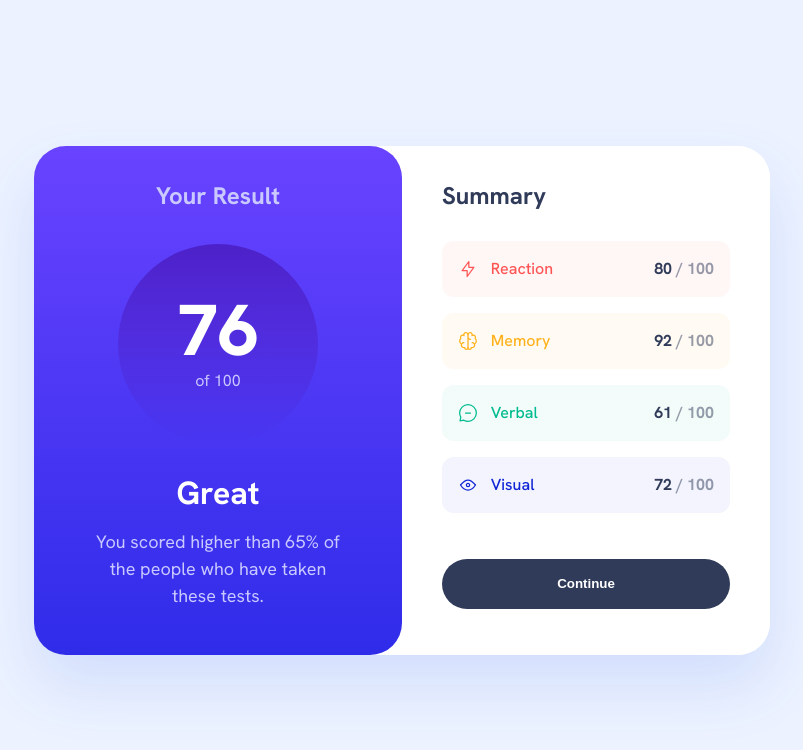
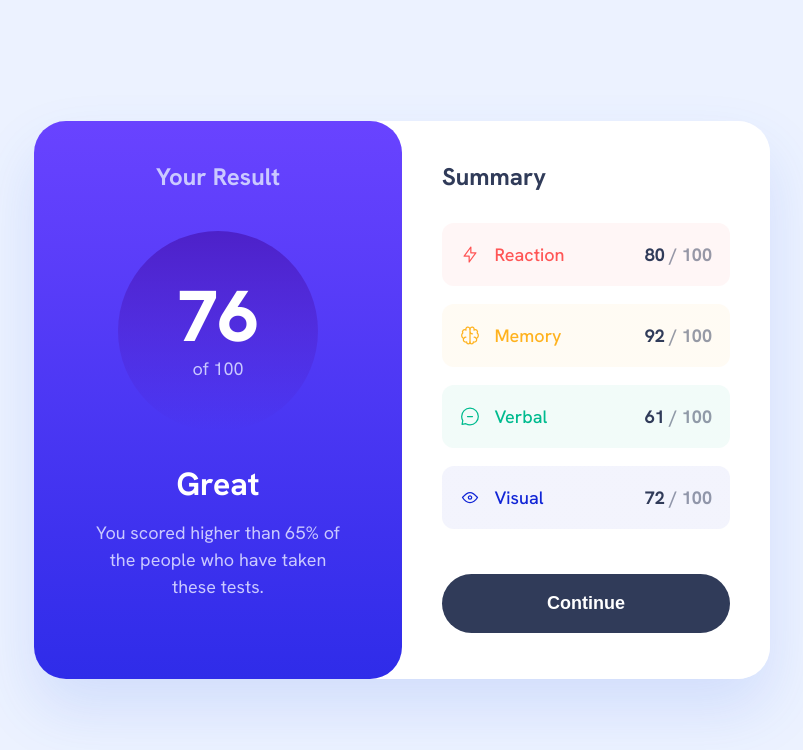
Before and after one commit to zowieerickson/results-summary-component, a React (Vite) app: page / in a window 1280 px wide. Shown: the top 750 px of the page, without its empty margins (238-1041 px from the left). Built offline with nearby package versions, Linux system fonts and the light colour scheme.

Commit message:
Adjust font-size for root, buttons, and titles

```diff
--- a/src/index.css
+++ b/src/index.css
@@ -13,6 +13,7 @@
 :root {
   font-family: "Hanken Grotesk", system-ui, Avenir, Helvetica, Arial, sans-serif;
   line-height: 1.5;
+  font-size: 18px;
   font-weight: 400;
 
   color-scheme: light dark;
--- a/src/styles/button.css
+++ b/src/styles/button.css
@@ -2,6 +2,7 @@ button {
     width: 100%;
     padding: 1em 2em;
     color: #fff;
+    font-size: 18px;
     font-weight: 700;
     line-height: 23px;
     background: #303B59;
@@ -13,7 +14,6 @@ button {
 
 @media screen and (max-width: 425px) {
     button {
-        font-size: 18px;
         padding: 17px 2em;
     }
 }
--- a/src/styles/result.css
+++ b/src/styles/result.css
@@ -16,7 +16,7 @@
 
 .result-title {
     margin-bottom: 1.5em;
-    line-height: 24px;
+    font-size: 24px;
 }
 
 .result-score {
@@ -49,7 +49,3 @@
     text-align: center;
     margin-bottom: 14px;
 }
-
-.result-description {
-    font-size: 18px;
-}
--- a/src/styles/summary.css
+++ b/src/styles/summary.css
@@ -20,7 +20,7 @@
 .summary-title {
     text-align: left;
     margin-bottom: 28px;
-    line-height: 24px;
+    font-size: 24px;
 }
 
 @media screen and (max-width: 425px) {
```
